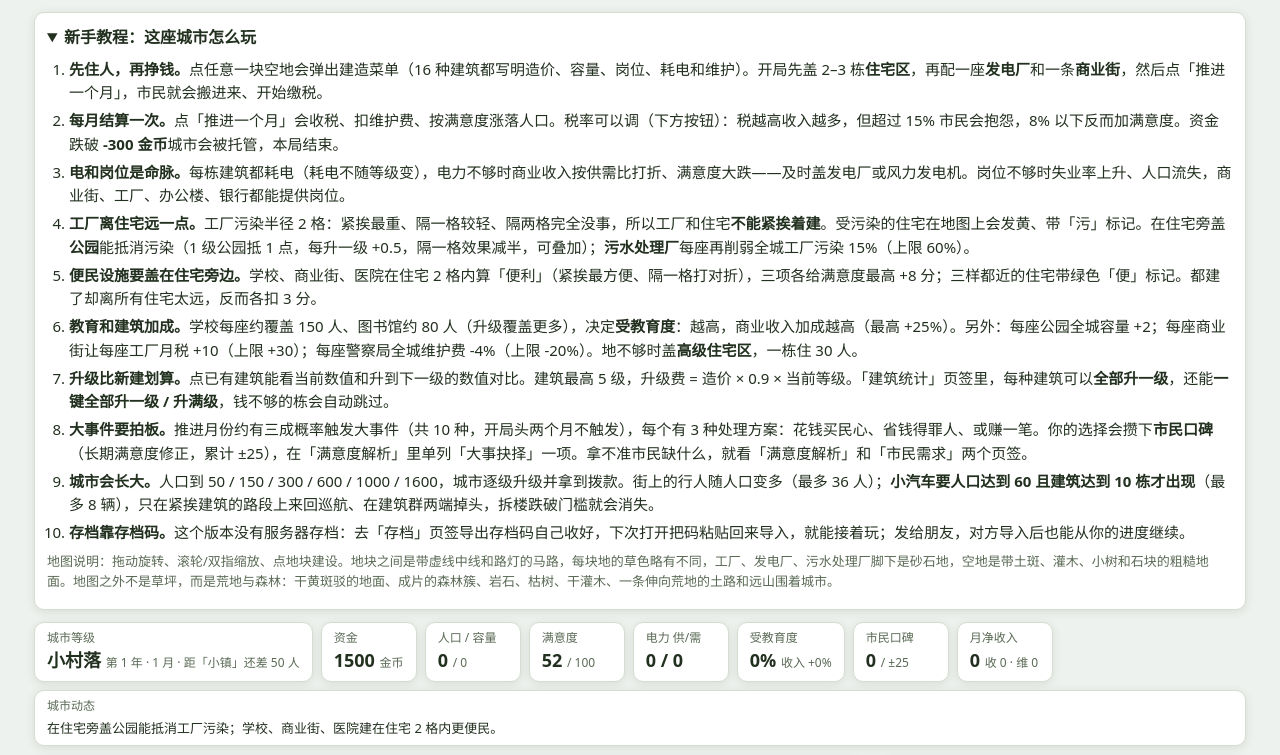
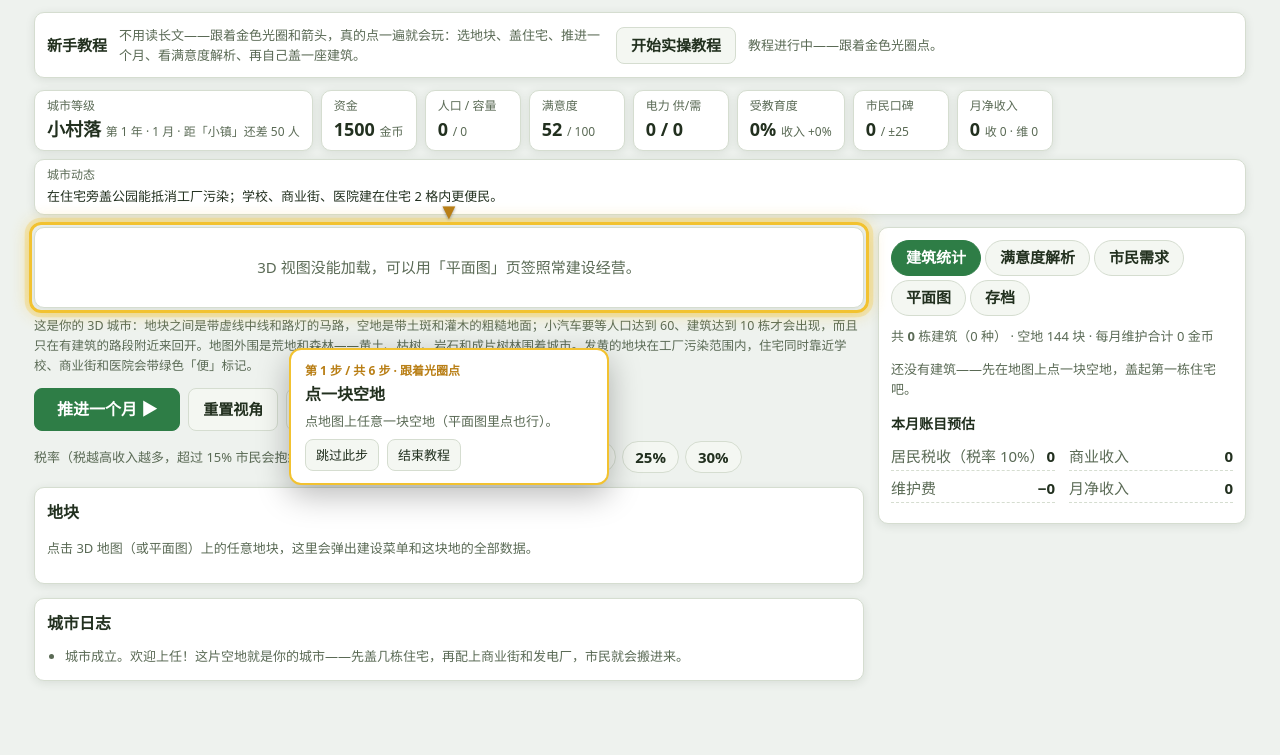
Before and after one commit to teatump-ops/xiao-cheng-shi-jing-ying, a plain HTML site: page index.html in a window 1280 px wide. Shown: the top 755 px of the page. Drawn offline with nearby package versions, Linux system fonts and the light colour scheme.

Commit message:
Tutorial: interactive hands-on guide (no text-only tutorial)

```diff
--- a/index.html
+++ b/index.html
@@ -255,11 +255,6 @@
       .log li { margin: 2px 0; }
 
       /* ---------- tutorial & tax ---------- */
-      #tutorial { margin-bottom: 12px; }
-      #tutorial summary { cursor: pointer; font-weight: 700; font-size: 16px; }
-      #tutorial ol { margin: 8px 0 4px; padding-left: 22px; }
-      #tutorial li { margin: 5px 0; }
-      #tutorial p { margin: 6px 0; }
       .tax-row { display: flex; flex-wrap: wrap; align-items: center; gap: 6px; margin-top: 10px; }
       .tax-row .tlabel { font-size: 13px; color: var(--ink-soft); }
       .tax-btn {
@@ -267,26 +262,29 @@
         padding: 3px 12px; min-height: 2rem; font-weight: 600;
       }
       .map-caption { font-size: 12.5px; color: var(--ink-soft); margin-top: 8px; line-height: 1.6; }
+      /* ---------- interactive (hands-on) tutorial ---------- */
+      #tutRing { position: fixed; z-index: 79; pointer-events: none; border: 3px solid #f2c230; border-radius: 12px; display: none; animation: tutBreathe 1.2s ease-in-out infinite; }
+      #tutRing .tut-arrow { position: absolute; left: 50%; top: -32px; transform: translateX(-50%); font-size: 22px; line-height: 1; color: #b97f16; text-shadow: 0 1px 3px rgba(0,0,0,.35); animation: tutBounce .9s ease-in-out infinite; }
+      @keyframes tutBreathe { 0%,100% { box-shadow: 0 0 0 3px rgba(242,194,48,.30), 0 0 14px rgba(242,194,48,.40); } 50% { box-shadow: 0 0 0 10px rgba(242,194,48,.10), 0 0 30px rgba(242,194,48,.75); } }
+      @keyframes tutBounce { 0%,100% { transform: translateX(-50%) translateY(0); } 50% { transform: translateX(-50%) translateY(6px); } }
+      @media (prefers-reduced-motion: reduce) { #tutRing, #tutRing .tut-arrow { animation: none; } }
+      #tutBubble { position: fixed; z-index: 80; width: min(320px, 92vw); background: var(--panel); color: var(--ink); border: 2px solid #f2c230; border-radius: 12px; box-shadow: 0 10px 32px rgba(0,0,0,.28); padding: 12px 14px; display: none; }
+      #tutBubble .tut-step { font-size: 12px; color: var(--gold); font-weight: 700; }
+      #tutBubble .tut-text { font-size: 16px; font-weight: 700; margin: 2px 0 4px; }
+      #tutBubble .tut-sub { font-size: 13px; color: var(--ink-soft); margin: 0 0 8px; }
+      #tutBubble .tut-row { display: flex; gap: 8px; flex-wrap: wrap; }
+      #tutorialBar { margin-bottom: 12px; display: flex; flex-wrap: wrap; align-items: center; gap: 8px 12px; }
+      #tutorialBar .note { flex: 1 1 220px; }
     </style>
   </head>
   <body>
     <div class="wrap">
-      <details class="card" id="tutorial" open>
-        <summary>新手教程：这座城市怎么玩</summary>
-        <ol>
-          <li><strong>先住人，再挣钱。</strong>点任意一块空地会弹出建造菜单（16 种建筑都写明造价、容量、岗位、耗电和维护）。开局先盖 2–3 栋<strong>住宅区</strong>，再配一座<strong>发电厂</strong>和一条<strong>商业街</strong>，然后点「推进一个月」，市民就会搬进来、开始缴税。</li>
-          <li><strong>每月结算一次。</strong>点「推进一个月」会收税、扣维护费、按满意度涨落人口。税率可以调（下方按钮）：税越高收入越多，但超过 15% 市民会抱怨，8% 以下反而加满意度。资金跌破 <strong>-300 金币</strong>城市会被托管，本局结束。</li>
-          <li><strong>电和岗位是命脉。</strong>每栋建筑都耗电（耗电不随等级变），电力不够时商业收入按供需比打折、满意度大跌——及时盖发电厂或风力发电机。岗位不够时失业率上升、人口流失，商业街、工厂、办公楼、银行都能提供岗位。</li>
-          <li><strong>工厂离住宅远一点。</strong>工厂污染半径 2 格：紧挨最重、隔一格较轻、隔两格完全没事，所以工厂和住宅<strong>不能紧挨着建</strong>。受污染的住宅在地图上会发黄、带「污」标记。在住宅旁盖<strong>公园</strong>能抵消污染（1 级公园抵 1 点，每升一级 +0.5，隔一格效果减半，可叠加）；<strong>污水处理厂</strong>每座再削弱全城工厂污染 15%（上限 60%）。</li>
-          <li><strong>便民设施要盖在住宅旁边。</strong>学校、商业街、医院在住宅 2 格内算「便利」（紧挨最方便、隔一格打对折），三项各给满意度最高 +8 分；三样都近的住宅带绿色「便」标记。都建了却离所有住宅太远，反而各扣 3 分。</li>
-          <li><strong>教育和建筑加成。</strong>学校每座约覆盖 150 人、图书馆约 80 人（升级覆盖更多），决定<strong>受教育度</strong>：越高，商业收入加成越高（最高 +25%）。另外：每座公园全城容量 +2；每座商业街让每座工厂月税 +10（上限 +30）；每座警察局全城维护费 -4%（上限 -20%）。地不够时盖<strong>高级住宅区</strong>，一栋住 30 人。</li>
-          <li><strong>升级比新建划算。</strong>点已有建筑能看当前数值和升到下一级的数值对比。建筑最高 5 级，升级费 = 造价 × 0.9 × 当前等级。「建筑统计」页签里，每种建筑可以<strong>全部升一级</strong>，还能<strong>一键全部升一级 / 升满级</strong>，钱不够的栋会自动跳过。</li>
-          <li><strong>大事件要拍板。</strong>推进月份约有三成概率触发大事件（共 10 种，开局头两个月不触发），每个有 3 种处理方案：花钱买民心、省钱得罪人、或赚一笔。你的选择会攒下<strong>市民口碑</strong>（长期满意度修正，累计 ±25），在「满意度解析」里单列「大事抉择」一项。拿不准市民缺什么，就看「满意度解析」和「市民需求」两个页签。</li>
-          <li><strong>城市会长大。</strong>人口到 50 / 150 / 300 / 600 / 1000 / 1600，城市逐级升级并拿到拨款。街上的行人随人口变多（最多 36 人）；<strong>小汽车要人口达到 60 且建筑达到 10 栋才出现</strong>（最多 8 辆），只在紧挨建筑的路段上来回巡航、在建筑群两端掉头，拆楼跌破门槛就会消失。</li>
-          <li><strong>存档靠存档码。</strong>这个版本没有服务器存档：去「存档」页签导出存档码自己收好，下次打开把码粘贴回来导入，就能接着玩；发给朋友，对方导入后也能从你的进度继续。</li>
-        </ol>
-        <p class="note">地图说明：拖动旋转、滚轮/双指缩放、点地块建设。地块之间是带虚线中线和路灯的马路，每块地的草色略有不同，工厂、发电厂、污水处理厂脚下是砂石地，空地是带土斑、灌木、小树和石块的粗糙地面。地图之外不是草坪，而是荒地与森林：干黄斑驳的地面、成片的森林簇、岩石、枯树、干灌木、一条伸向荒地的土路和远山围着城市。</p>
-      </details>
+      <div class="card" id="tutorialBar">
+        <strong>新手教程</strong>
+        <span class="note">不用读长文——跟着金色光圈和箭头，真的点一遍就会玩：选地块、盖住宅、推进一个月、看满意度解析、再自己盖一座建筑。</span>
+        <button class="btn" id="btnTutStart">开始实操教程</button>
+        <span class="note" id="tutStatus"></span>
+      </div>
 
       <div class="statsbar" id="statsBar"></div>
 
@@ -368,6 +366,17 @@
         <h2 id="eventTitle"></h2>
         <p id="eventDesc"></p>
         <div id="eventOpts"></div>
+      </div>
+    </div>
+    <div id="tutRing" aria-hidden="true"><span class="tut-arrow">&#9660;</span></div>
+    <div id="tutBubble" role="dialog" aria-label="新手教程操作指引">
+      <div class="tut-step" id="tutStepLabel"></div>
+      <div class="tut-text" id="tutText"></div>
+      <p class="tut-sub" id="tutSub"></p>
+      <div class="tut-row">
+        <button class="btn small" id="tutSkipStep">跳过此步</button>
+        <button class="btn small" id="tutQuit">结束教程</button>
+        <button class="btn small primary" id="tutDone" hidden>完成</button>
       </div>
     </div>
     <div id="toast" role="status"></div>
@@ -851,6 +860,7 @@
       rollEvent(compute());
       if (pendingEvent) addLog("⚠ 大事件：" + pendingEvent.title + "——这事得你亲自拍板，选个处理方案吧！");
       refresh();
+      tutOnMonth();
     }
 
     /* ---------------- build rules ---------------- */
@@ -874,6 +884,7 @@
       S.grid[i] = { type: type, level: 1 };
       addLog("建成" + DEFS[type].name + "（" + posLabel(i) + "）。");
       refresh();
+      tutOnBuild(type);
     }
     function doUpgrade(i) {
       var b = S.grid[i]; if (!b || b.level >= MAXLV) return;
@@ -1727,7 +1738,7 @@
       bar.appendChild(note);
     }
 
-    function selectTile(i) { selected = i; refresh(); }
+    function selectTile(i) { selected = i; refresh(); tutOnSelect(i); }
 
     /* 建筑效果说明（与测试版 tileEffectText 一致） */
     function tileEffectText(b) {
@@ -2120,6 +2131,7 @@
         ["stats", "sat", "needs", "flat", "save"].forEach(function (k) {
           document.getElementById("tab-" + k).hidden = k !== tab.getAttribute("data-tab");
         });
+        tutOnTab(tab.getAttribute("data-tab"));
       });
     });
     document.querySelectorAll("[data-tax]").forEach(function (b) {
@@ -2181,8 +2193,127 @@
       }
     });
 
+
+    /* ============================================================
+       新手教程（实操版）：不给长文，只用呼吸光圈 + 箭头高亮真实
+       界面元素，玩家真的点下去才进下一步；老存档重看同样按
+       真实操作走（选空地 → 盖住宅 → 推进月份 → 满意度解析 →
+       再选空地 → 任选一座建筑）。
+       ============================================================ */
+    var TUT_STEPS = [
+      { key: "select",  text: "点一块空地", sub: "点地图上任意一块空地（平面图里点也行）。" },
+      { key: "house",   text: "点「住宅区」盖第一栋房", sub: "在下面的建造菜单里点住宅区那一项。" },
+      { key: "month",   text: "点「推进一个月」", sub: "点左下角绿色的推进按钮，市民就会搬进来。" },
+      { key: "sat",     text: "点「满意度解析」", sub: "点右侧的这个页签，看市民为什么满意或不满。" },
+      { key: "select2", text: "再点一块空地", sub: "这次你自己选位置——想想下一座建筑盖哪儿。" },
+      { key: "build",   text: "选一座建筑盖下去", sub: "发电厂、商业街都行。记住：住宅别紧挨工厂。" }
+    ];
+    var tutState = { active: false, step: 0, timer: null };
+    function tutTarget() {
+      var st = TUT_STEPS[tutState.step];
+      if (!st) return null;
+      if (st.key === "select" || st.key === "select2") return document.getElementById("stageWrap");
+      if (st.key === "house") return document.querySelector("[data-build='house']") || document.getElementById("tilePanel");
+      if (st.key === "build") return document.querySelector(".build-grid") || document.getElementById("tilePanel");
+      if (st.key === "month") return document.getElementById("btnNextMonth");
+      if (st.key === "sat") return document.querySelector("[data-tab='sat']");
+      return null;
+    }
+    function tutPlace() {
+      if (!tutState.active) return;
+      var ring = document.getElementById("tutRing"), bub = document.getElementById("tutBubble");
+      var done = tutState.step >= TUT_STEPS.length;
+      var el = done ? document.getElementById("btnTutStart") : tutTarget();
+      if (!el) { ring.style.display = "none"; return; }
+      var r = el.getBoundingClientRect();
+      ring.style.display = "block";
+      ring.style.left = (r.left - 5) + "px"; ring.style.top = (r.top - 5) + "px";
+      ring.style.width = (r.width + 10) + "px"; ring.style.height = (r.height + 10) + "px";
+      var bw = Math.min(320, window.innerWidth * 0.92), bh = bub.offsetHeight || 150;
+      var bx = Math.max(8, Math.min(window.innerWidth - bw - 8, r.left + r.width / 2 - bw / 2));
+      var by = r.bottom + 40;
+      if (by + bh > window.innerHeight - 8) by = r.top - bh - 42;
+      if (by < 8) by = Math.min(window.innerHeight - bh - 8, r.bottom + 40);
+      bub.style.left = bx + "px"; bub.style.top = Math.max(8, by) + "px";
+    }
+    function tutShow(scroll) {
+      var bub = document.getElementById("tutBubble");
+      if (!tutState.active) {
+        bub.style.display = "none";
+        document.getElementById("tutRing").style.display = "none";
+        return;
+      }
+      var done = tutState.step >= TUT_STEPS.length;
+      document.getElementById("tutStepLabel").textContent = done ? "教程完成" : "第 " + (tutState.step + 1) + " 步 / 共 " + TUT_STEPS.length + " 步 · 跟着光圈点";
+      document.getElementById("tutText").textContent = done ? "你已经会玩了！" : TUT_STEPS[tutState.step].text;
+      document.getElementById("tutSub").textContent = done ? "接下来自己经营：缺电盖发电厂，缺岗位盖商业街，工厂离住宅远一点。" : TUT_STEPS[tutState.step].sub;
+      document.getElementById("tutSkipStep").hidden = done;
+      document.getElementById("tutQuit").hidden = done;
+      document.getElementById("tutDone").hidden = !done;
+      bub.style.display = "block";
+      if (scroll && !done) {
+        var el = tutTarget();
+        if (el) {
+          var r = el.getBoundingClientRect();
+          if (r.top < 60 || r.bottom > window.innerHeight - 170) el.scrollIntoView({ block: "center", behavior: "smooth" });
+        }
+      }
+      setTimeout(tutPlace, 60);
+      setTimeout(tutPlace, 380);
+    }
+    function tutStart() {
+      tutState.active = true; tutState.step = 0;
+      document.getElementById("tutStatus").textContent = "教程进行中——跟着金色光圈点。";
+      if (tutState.timer) clearInterval(tutState.timer);
+      tutState.timer = setInterval(tutPlace, 350);
+      tutShow(true);
+      toast("新手教程开始：跟着光圈点第一块空地。");
+    }
+    function tutEnd(finished) {
+      tutState.active = false;
+      if (tutState.timer) { clearInterval(tutState.timer); tutState.timer = null; }
+      document.getElementById("tutStatus").textContent = finished ? "教程已完成，随时可以再点「开始实操教程」重看。" : "教程已结束，随时可以再点「开始实操教程」重看。";
+      tutShow(false);
+    }
+    function tutNext() {
+      if (!tutState.active) return;
+      tutState.step++;
+      tutShow(true);
+    }
+    /* ---- real-action hooks: only the real click advances the step ---- */
+    function tutOnSelect(i) {
+      if (!tutState.active) return;
+      var st = TUT_STEPS[tutState.step];
+      if (st && (st.key === "select" || st.key === "select2") && !S.grid[i]) tutNext();
+    }
+    function tutOnBuild(type) {
+      if (!tutState.active) return;
+      var st = TUT_STEPS[tutState.step];
+      if (!st) return;
+      if (st.key === "house" && type === "house") tutNext();
+      else if (st.key === "build") tutNext();
+    }
+    function tutOnMonth() {
+      if (!tutState.active) return;
+      var st = TUT_STEPS[tutState.step];
+      if (st && st.key === "month") tutNext();
+    }
+    function tutOnTab(k) {
+      if (!tutState.active) return;
+      var st = TUT_STEPS[tutState.step];
+      if (st && st.key === "sat" && k === "sat") tutNext();
+    }
+    document.getElementById("btnTutStart").addEventListener("click", tutStart);
+    document.getElementById("tutSkipStep").addEventListener("click", tutNext);
+    document.getElementById("tutQuit").addEventListener("click", function () { tutEnd(false); });
+    document.getElementById("tutDone").addEventListener("click", function () { tutEnd(true); });
+    window.addEventListener("resize", tutPlace);
+    window.addEventListener("scroll", tutPlace, true);
+
     initThree();
     refresh();
+    /* 全新空城自动开始实操教程；导入/已有的老存档不打扰，点上方按钮重看 */
+    if (compute().totalBuildings === 0) setTimeout(tutStart, 500);
     if (three.ok) setTimeout(resizeThree, 60);
 </script>
 </body>
```
